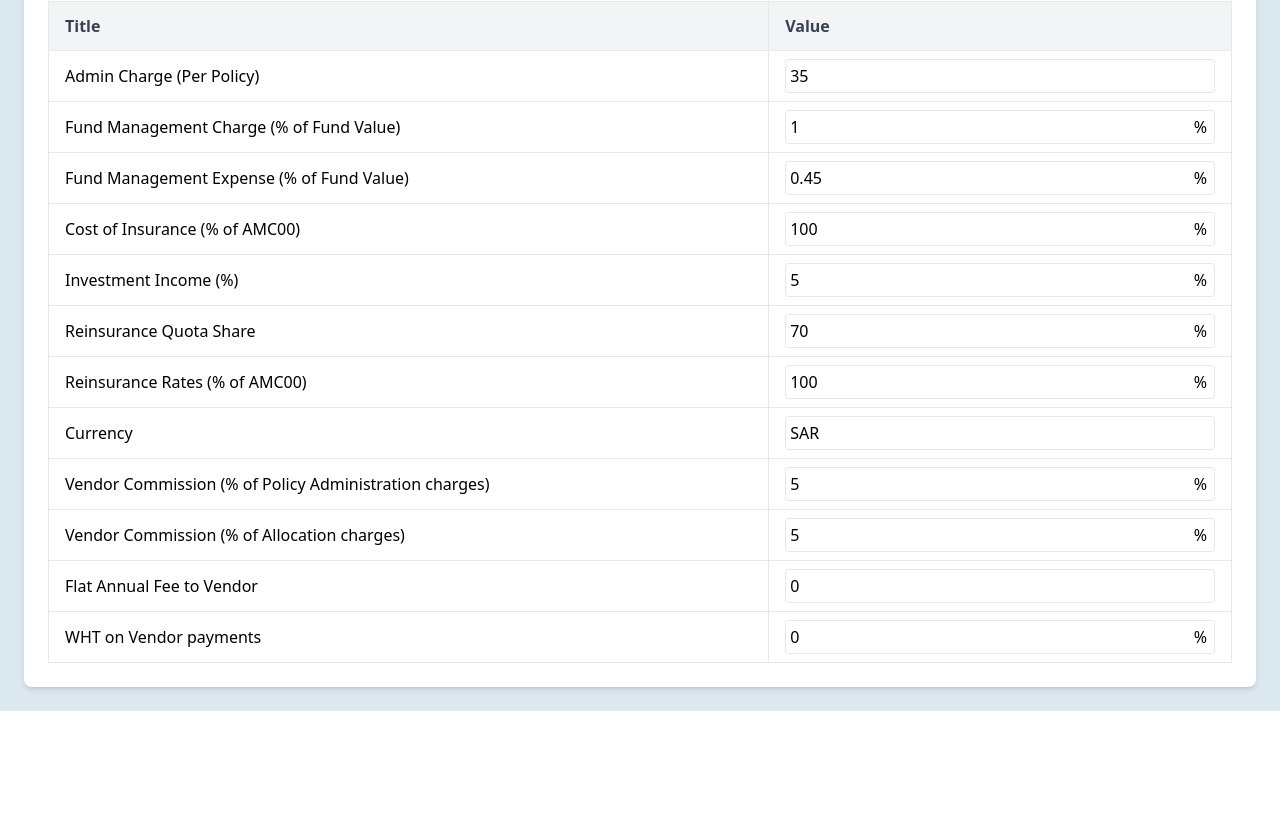
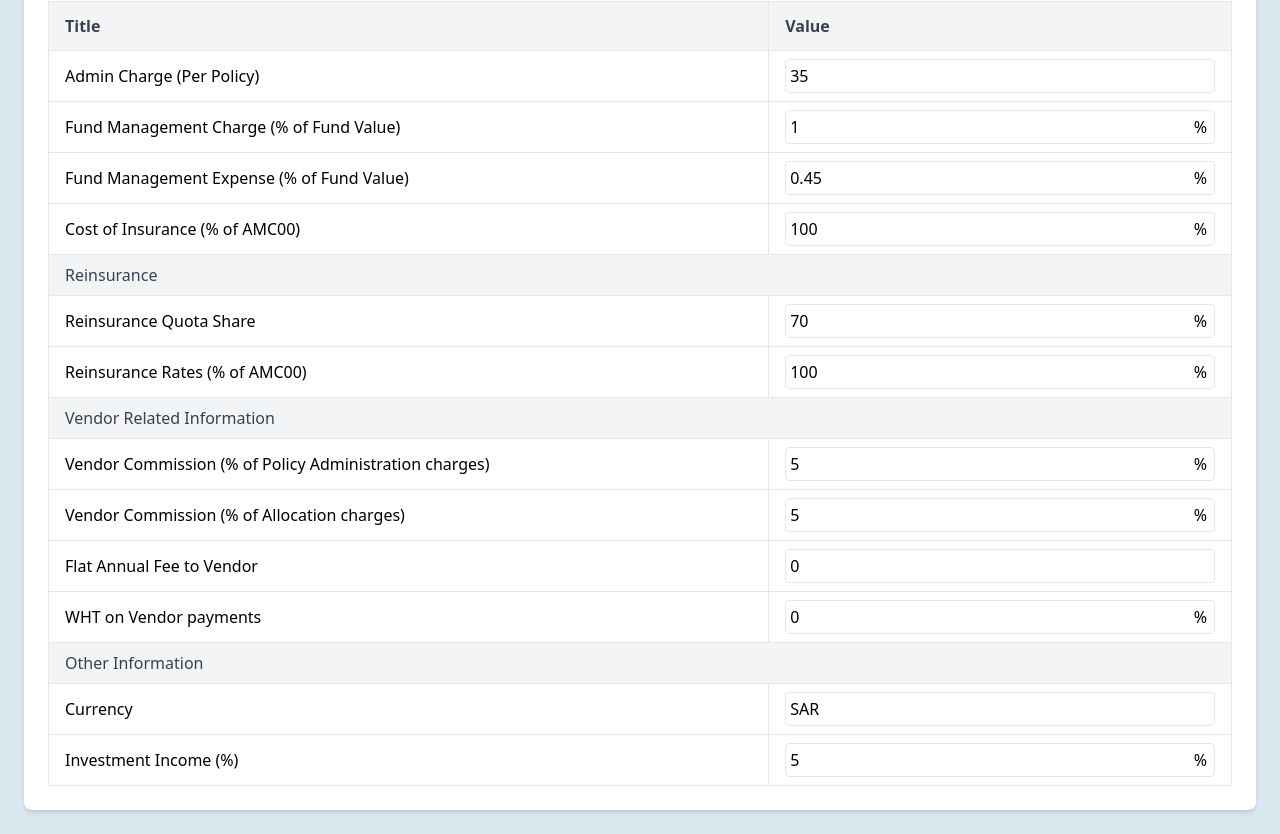
Before and after one commit to dtanvi186/UL-Pricing-Tool, a React (Create React App) app: page / in a window 1280 px wide. Shown: the part 704-1538 px from the top of the page. Before the commit the page ends 1415 px from the top, so only its background shows below. Built offline with nearby package versions, Linux system fonts and the light colour scheme.

Commit message:
Made all the changes mentioned in the list

```diff
--- a/src/components/Charts.jsx
+++ b/src/components/Charts.jsx
@@ -40,7 +40,7 @@ const WaterfallChart = ({ data }) => {
           <div className="bg-white p-3 border border-gray-300 rounded shadow-lg">
             <p className="font-medium">{label}</p>
             <p className="text-blue-600">
-              Value: <span className="font-bold">{data.value.toFixed(2)}</span>
+              Value: <span className="font-bold">{data.value.toFixed(2)} millions </span>
             </p>
           </div>
         );
@@ -52,7 +52,7 @@ const WaterfallChart = ({ data }) => {
   // Custom tick formatter for X-axis to handle line breaks
   const CustomXAxisTick = ({ x, y, payload }) => {
     const words = payload.value.split(' ');
-    const maxWordsPerLine = 2; // Adjust this to control line breaks
+    const maxWordsPerLine = 1; // Adjust this to control line breaks
     const lines = [];
 
     for (let i = 0; i < words.length; i += maxWordsPerLine) {
--- a/src/components/InputTab.jsx
+++ b/src/components/InputTab.jsx
@@ -64,6 +64,32 @@ const InputTab = ({
     if (currentTableIndex > 0) {
       setCurrentTableIndex(currentTableIndex - 1);
     }
+  };
+
+  /**
+ * Formats a number into a comma-separated string.
+ * Returns an empty string if the input is not a valid number.
+ */
+  const formatNumber = (num) => {
+    // Check for null, undefined, or NaN, and return an empty string
+    if (num === null || num === undefined || isNaN(num)) {
+      return "";
+    }
+    // Use toLocaleString to add commas
+    return num.toLocaleString('en-US');
+  };
+
+  /**
+   * Parses a comma-separated string back into a number.
+   * Removes commas and returns an integer.
+   */
+  const parseNumber = (str) => {
+    // Remove all commas from the string
+    const cleanedString = str.replace(/,/g, '');
+    // Parse the cleaned string into an integer
+    const number = parseInt(cleanedString, 10);
+    // Return the number, or 0 if parsing fails (e.g., for an empty input)
+    return isNaN(number) ? 0 : number;
   };
 
  // #235371ff
@@ -216,21 +242,12 @@ const InputTab = ({
                   </td>
                 </tr>
 
-                {/*} NEW:Investment Income Percent*/}
-                <tr className="hover:bg-gray-50">
-                  <td className="py-2 px-4 border"> Investment Income (%) </td>
-                  <td className="py-2 px-4 border">
-                    <div className="relative">
-                      <input
-                        type="number"
-                        name="flatInvestmentIncomeRate"
-                        value={formData.flatInvestmentIncomeRate}
-                        onChange={handleInputChange}
-                        className="w-full p-1 border rounded pr-6"
-                        step="0.01"
-                      />
-                      <span className="absolute right-2 top-1/2 transform -translate-y-1/2">%</span>
-                    </div>
+                <tr class="bg-gray-100">
+                  <td
+                    colSpan="2"
+                    class="py-2 px-4 border font-medium text-gray-700"
+                  >
+                    Reinsurance
                   </td>
                 </tr>
 
@@ -272,20 +289,14 @@ const InputTab = ({
                   </td>
                 </tr>
 
-                {/* Currency (replacing Current) */}
-                <tr className="hover:bg-gray-50">
-                  <td className="py-2 px-4 border">Currency</td>
-                  <td className="py-2 px-4 border">
-                    <input
-                      type="text"
-                      name="currency"
-                      value={formData.currency}
-                      onChange={handleInputChange}
-                      className="w-full p-1 border rounded"
-                    />
+                <tr class="bg-gray-100">
+                  <td
+                    colSpan="2"
+                    class="py-2 px-4 border font-medium text-gray-700"
+                  >
+                    Vendor Related Information
                   </td>
                 </tr>
-
                 {/* Vendor Commission (% of Policy Administration charges) */}
                 <tr className="hover:bg-gray-50">
                   <td className="py-2 px-4 border">Vendor Commission (% of Policy Administration charges)</td>
@@ -354,6 +365,49 @@ const InputTab = ({
                     </div>
                   </td>
                 </tr>
+                <tr class="bg-gray-100">
+                  <td
+                    colSpan="2"
+                    class="py-2 px-4 border font-medium text-gray-700"
+                  >
+                    Other Information
+                  </td>
+                </tr>
+
+
+                {/* Currency (replacing Current) */}
+                <tr className="hover:bg-gray-50">
+                  <td className="py-2 px-4 border">Currency</td>
+                  <td className="py-2 px-4 border">
+                    <input
+                      type="text"
+                      name="currency"
+                      value={formData.currency}
+                      onChange={handleInputChange}
+                      className="w-full p-1 border rounded"
+                    />
+                  </td>
+                </tr>
+
+                {/*} NEW:Investment Income Percent*/}
+                <tr className="hover:bg-gray-50">
+                  <td className="py-2 px-4 border"> Investment Income (%) </td>
+                  <td className="py-2 px-4 border">
+                    <div className="relative">
+                      <input
+                        type="number"
+                        name="flatInvestmentIncomeRate"
+                        value={formData.flatInvestmentIncomeRate}
+                        onChange={handleInputChange}
+                        className="w-full p-1 border rounded pr-6"
+                        step="0.01"
+                      />
+                      <span className="absolute right-2 top-1/2 transform -translate-y-1/2">%</span>
+                    </div>
+                  </td>
+                </tr>
+
+
               </tbody>
             </table>
           </div>
@@ -379,8 +433,6 @@ const InputTab = ({
                 </tr>
               </thead>
              <tbody>
-                {/* VISIBLE PARAMETERS (1-3) */}
-
   {/* New Business Policy Count */}
   <tr className="hover:bg-gray-50">
     <td className="py-2 px-4 border font-medium">New Business Policy Count</td>
@@ -389,12 +441,11 @@ const InputTab = ({
       return (
         <td key={year} className="py-2 px-4 border">
           <input
-                          type="number"
-                          value={formData.businessProjections?.policyCount?.[year] || ""}
-                          onChange={(e) => handleBusinessProjectionChange('policyCount', year, e.target.value)}
+            type="text"
+            inputMode="numeric"
+            value={formatNumber(formData.businessProjections?.policyCount?.[year])}
+            onChange={(e) => handleBusinessProjectionChange('policyCount', year, parseNumber(e.target.value))}
             className="w-full p-1 border rounded text-right"
-                          step="1"
-                          min="0"
           />
         </td>
       );
@@ -403,18 +454,17 @@ const InputTab = ({
 
   {/* Maintenance Expense */}
   <tr className="hover:bg-gray-50">
-                  <td className="py-2 px-4 border font-medium">Maintenance Expense</td>
+    <td className="py-2 px-4 border font-medium">Maintenance Expense ({formData.currency})</td>
     {[...Array(5)].map((_, index) => {
       const year = new Date(formData.valuationDate).getFullYear() + index;
       return (
         <td key={year} className="py-2 px-4 border">
           <input
-                          type="number"
-                          value={formData.businessProjections?.maintenanceExpense?.[year] || ""}
-                          onChange={(e) => handleBusinessProjectionChange('maintenanceExpense', year, e.target.value)}
+            type="text"
+            inputMode="numeric"
+            value={formatNumber(formData.businessProjections?.maintenanceExpense?.[year])}
+            onChange={(e) => handleBusinessProjectionChange('maintenanceExpense', year, parseNumber(e.target.value))}
             className="w-full p-1 border rounded text-right"
-                          step="1"
-                          min="0"
           />
         </td>
       );
@@ -423,18 +473,17 @@ const InputTab = ({
 
   {/* Acquisition Expense */}
   <tr className="hover:bg-gray-50">
-                  <td className="py-2 px-4 border font-medium">Acquisition Expense</td>
+    <td className="py-2 px-4 border font-medium">Acquisition Expense ({formData.currency})</td>
     {[...Array(5)].map((_, index) => {
       const year = new Date(formData.valuationDate).getFullYear() + index;
       return (
         <td key={year} className="py-2 px-4 border">
           <input
-                          type="number"
-                          value={formData.businessProjections?.acquisitionExpense?.[year] || ""}
-                          onChange={(e) => handleBusinessProjectionChange('acquisitionExpense', year, e.target.value)}
+            type="text"
+            inputMode="numeric"
+            value={formatNumber(formData.businessProjections?.acquisitionExpense?.[year])}
+            onChange={(e) => handleBusinessProjectionChange('acquisitionExpense', year, parseNumber(e.target.value))}
             className="w-full p-1 border rounded text-right"
-                          step="1"
-                          min="0"
           />
         </td>
       );
--- a/src/components/KSADashboard.jsx
+++ b/src/components/KSADashboard.jsx
@@ -219,25 +219,25 @@ useEffect(() => {
       // Business projections (both visible and hidden)
       businessProjections: {
           policyCount: {
-            '2025': 928.80,
-            '2026': 1965.60,
-            '2027': 2786.40,
-            '2028': 3628.80,
-            '2029': 4298.40
+            '2025': 929,
+            '2026': 1966,
+            '2027': 2786,
+            '2028': 3629,
+            '2029': 4298
           },
           maintenanceExpense: {
-            '2025': 103346.7184,
-            '2026': 276592.8990,
-            '2027': 390026.9695,
-            '2028': 448820.5642,
-            '2029': 499066.3588
+            '2025': 103346,
+            '2026': 276592,
+            '2027': 390026,
+            '2028': 448820,
+            '2029': 499066
           },
           acquisitionExpense: {
-            '2025': 1600399.266,
-            '2026': 3039870.914,
-            '2027': 4310850.331,
-            '2028': 5514578.065,
-            '2029': 6444711.207
+            '2025': 1600399,
+            '2026': 3039870,
+            '2027': 4310850,
+            '2028': 5514578,
+            '2029': 6444711
           }
       },
 
@@ -755,7 +755,7 @@ const handleIFRS17Change = (data) => {
 
 
 
-
+       {/*}
         <button
           className={`py-2 px-4 font-medium ${
             activeTab === 'Extraction'
```
Also changed, not shown: public/extractionWorker.js (+42 -15 lines), src/components/ExtractionTab.jsx (+8 -4 lines), src/components/IFRS17Output.jsx (+13 -12 lines), src/components/IFRS4Out.jsx (+7 -10 lines). Lines whose indentation alone changed are shown as unchanged.
